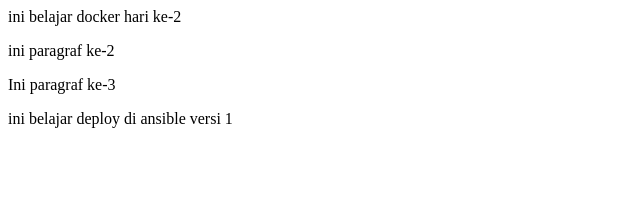
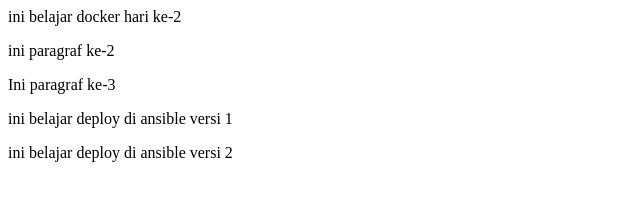
Before and after one commit to dipacode90/nginx-apps, a plain HTML site: page apps/index.html in a window 1280 px wide. Shown: the whole page, without its empty margins (0-640 px from the left). Drawn offline with Linux system fonts and the light colour scheme.

Commit message:
Update index.html

```diff
--- a/apps/index.html
+++ b/apps/index.html
@@ -2,3 +2,4 @@
 <p>ini paragraf ke-2</p>
 <p>Ini paragraf ke-3</p>
 <p>ini belajar deploy di ansible versi 1</p>
+<p>ini belajar deploy di ansible versi 2</p>
```
